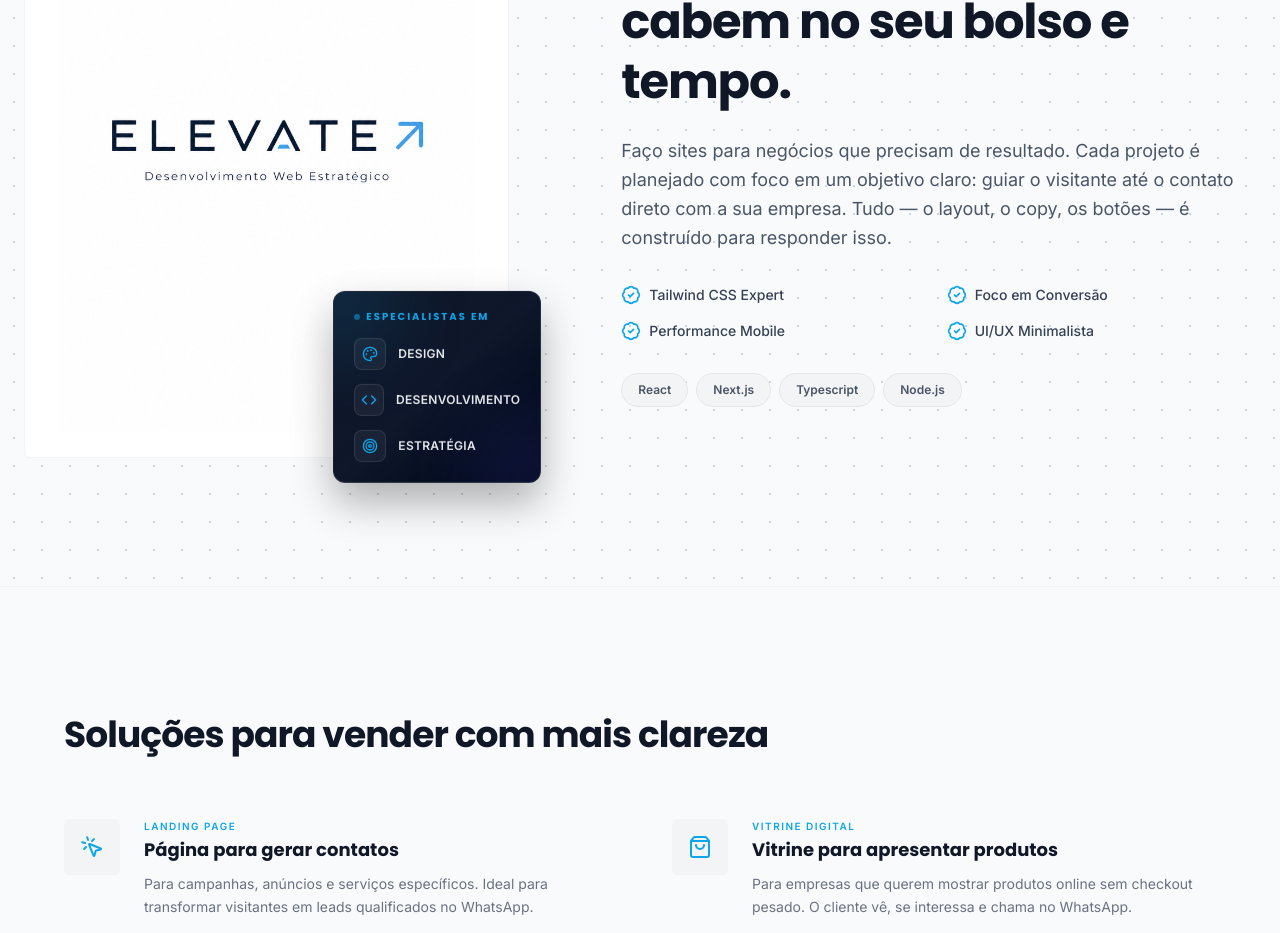
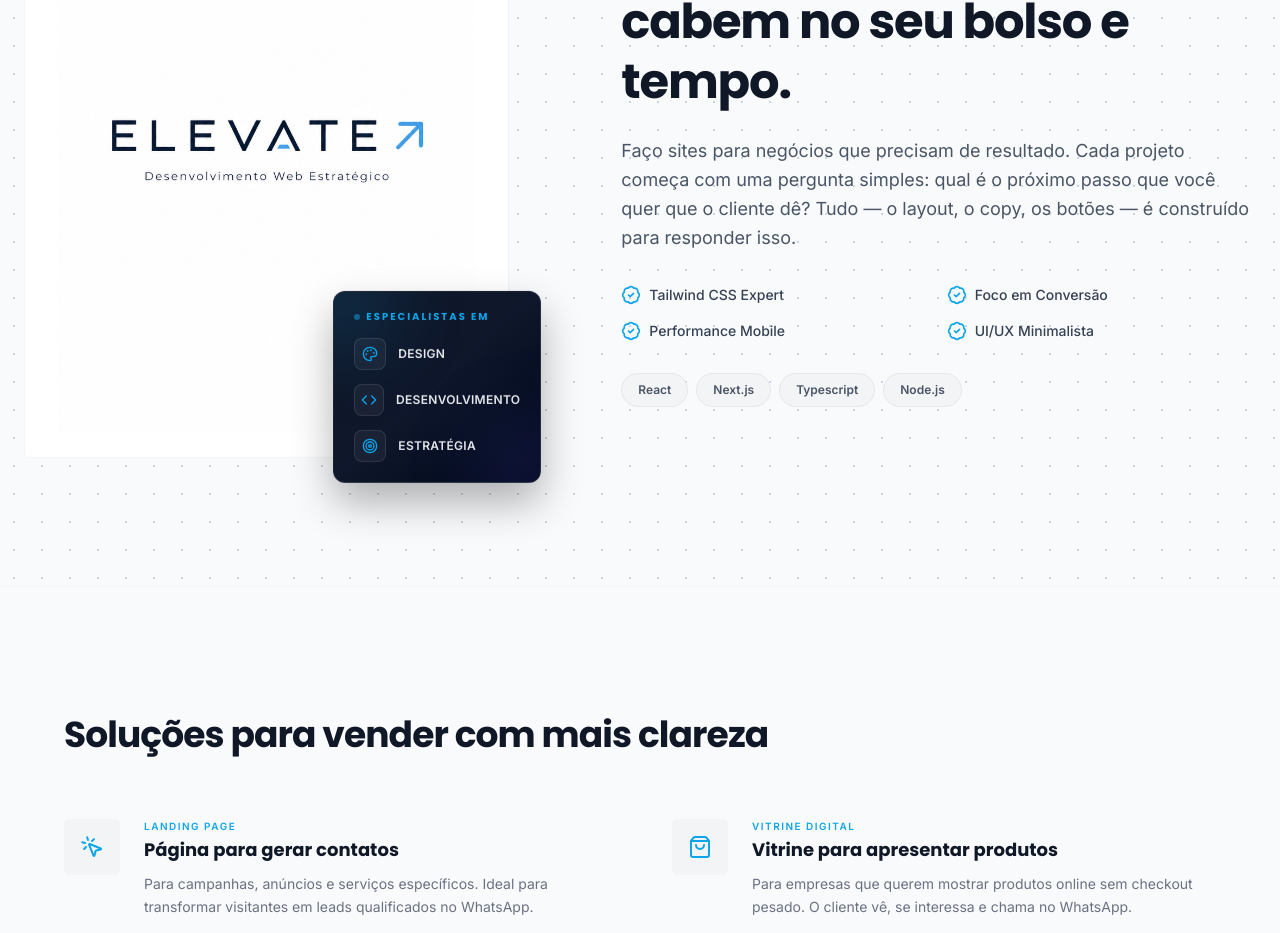
Before and after one commit to Hunter1805/site-portifolio, a React (Vite) app: page / in a window 1280 px wide. Shown: the part 2768-3701 px from the top of the page. Built offline with nearby package versions, Linux system fonts and the light colour scheme.

Commit message:
docs: reverte copy explicativo no About.tsx para versao original conforme preferencia do usuario

```diff
--- a/src/components/About.tsx
+++ b/src/components/About.tsx
@@ -67,7 +67,7 @@ export default function About() {
             Focado em resultados que cabem no seu bolso e tempo.
           </h2>
           <p className="font-sans text-lg text-gray-600 mb-8 leading-relaxed">
-            Faço sites para negócios que precisam de resultado. Cada projeto é planejado com foco em um objetivo claro: guiar o visitante até o contato direto com a sua empresa. Tudo — o layout, o copy, os botões — é construído para responder isso.
+            Faço sites para negócios que precisam de resultado. Cada projeto começa com uma pergunta simples: qual é o próximo passo que você quer que o cliente dê? Tudo — o layout, o copy, os botões — é construído para responder isso.
           </p>
           <div className="grid grid-cols-1 sm:grid-cols-2 gap-3 md:gap-4 mb-8">
             {['Tailwind CSS Expert', 'Foco em Conversão', 'Performance Mobile', 'UI/UX Minimalista'].map((item, i) => (
```
